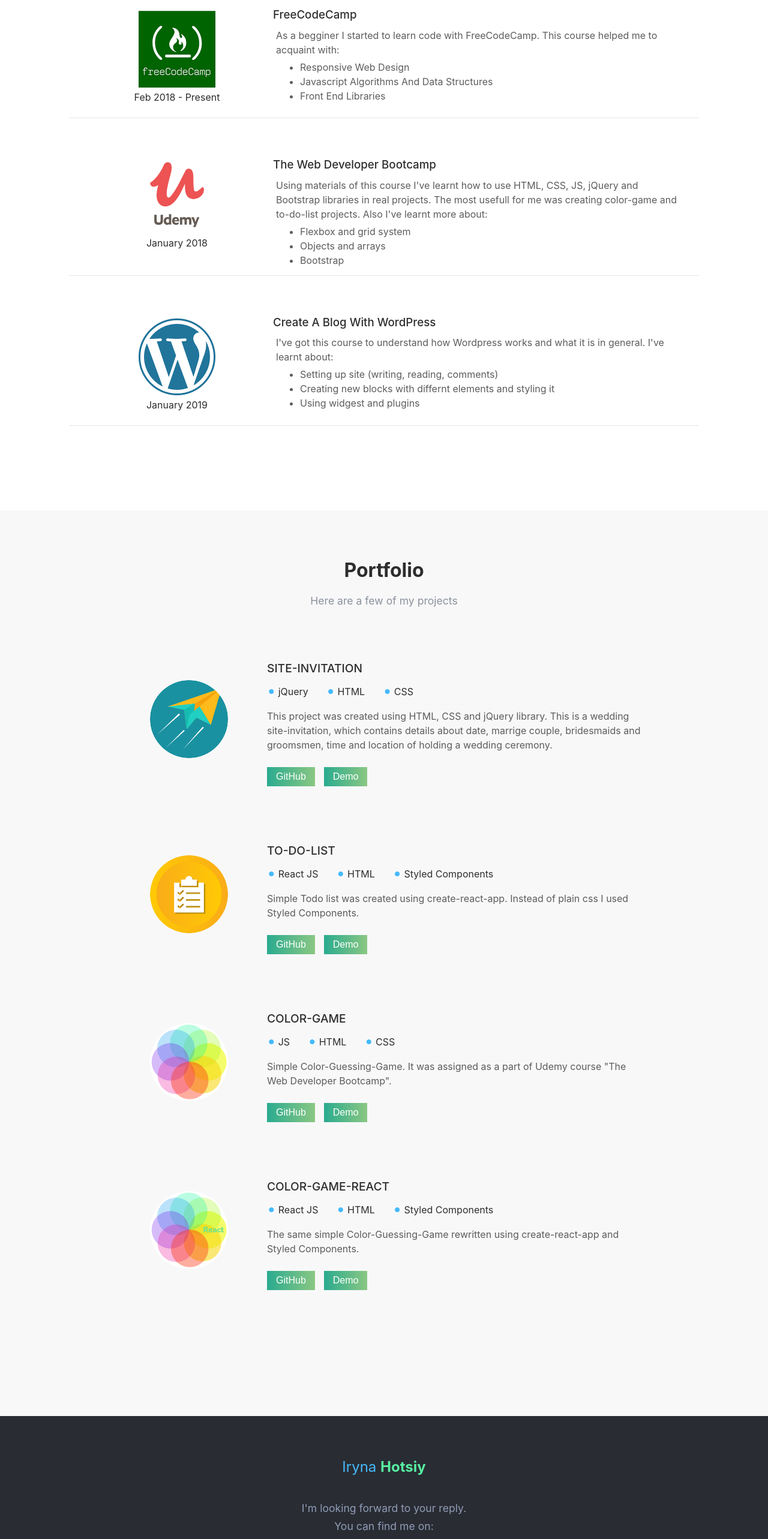
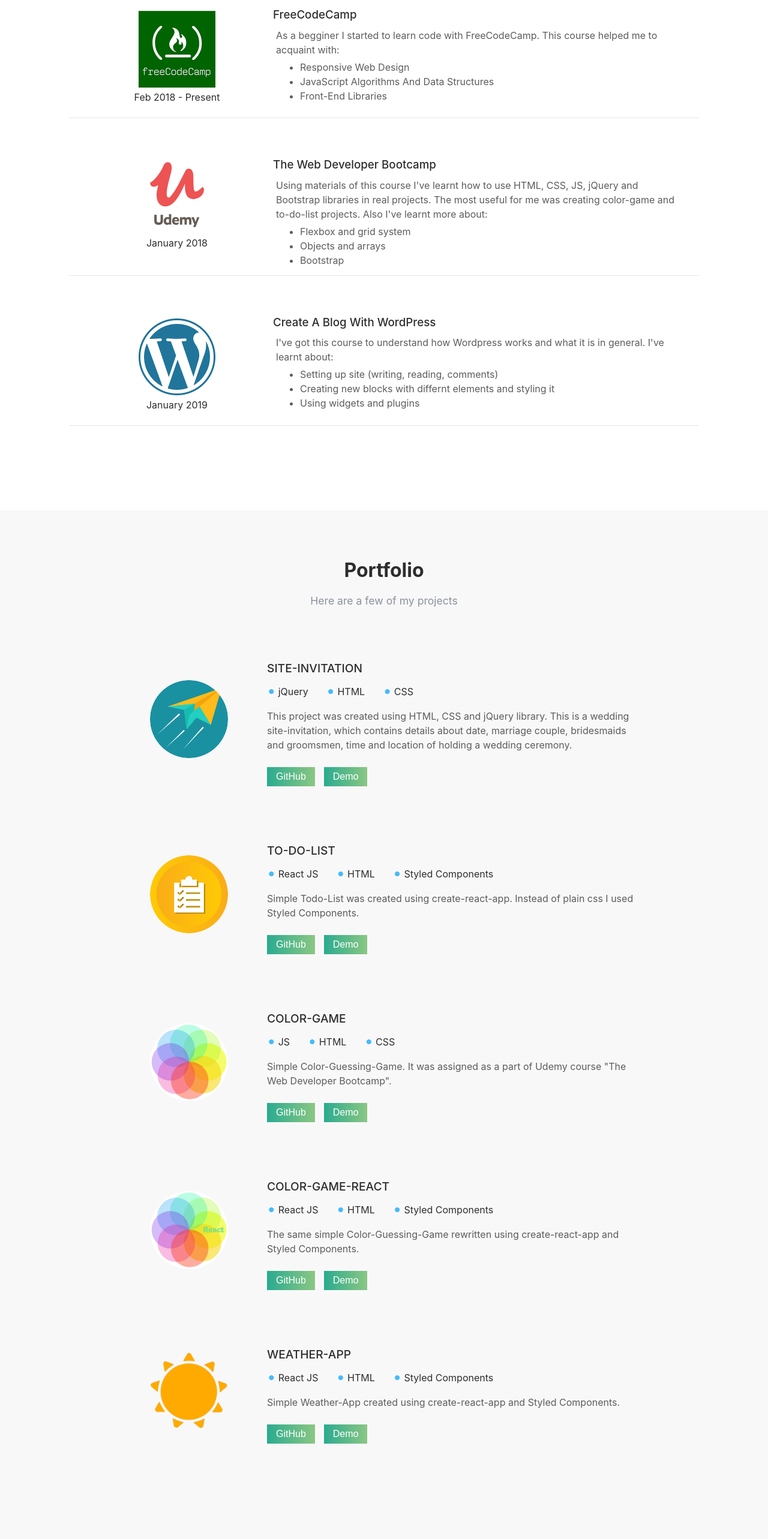
Before and after one commit to irynahotsiy/iHotsiy-Portfolio, a React (Create React App) app: page / in a window 1280 px wide. Shown: the part 1520-4086 px from the top of the page at 60% size. Built offline with nearby package versions, Linux system fonts and the light colour scheme.

Commit message:
add project "Weather"

```diff
--- a/src/db.js
+++ b/src/db.js
@@ -60,14 +60,14 @@
             "period": "Feb 2018 - Present",
             "title": "freeCodeCamp",
             "listTitle": "As a begginer I started to learn code with FreeCodeCamp. This course helped me to acquaint with: ",
-            "li": ["Responsive Web Design", "Javascript Algorithms And Data Structures", "Front End Libraries"]
+            "li": ["Responsive Web Design", "JavaScript Algorithms And Data Structures", "Front-End Libraries"]
         },
         {
             "id": "2",
             "img": require("./Photos/udemy.png"),
             "period": "January 2018",
             "title": "The web developer bootcamp",
-            "listTitle": "Using materials of this course I've learnt how to use HTML, CSS, JS, jQuery and Bootstrap libraries in real projects. The most usefull for me was creating color-game and to-do-list projects. Also I've learnt more about:",
+            "listTitle": "Using materials of this course I've learnt how to use HTML, CSS, JS, jQuery and Bootstrap libraries in real projects. The most useful for me was creating color-game and to-do-list projects. Also I've learnt more about:",
             "li": ["Flexbox and grid system", "Objects and arrays", "Bootstrap"],
         },
         {
@@ -76,7 +76,7 @@
             "period": "January 2019",
             "title": "Create a Blog with WordPress",
             "listTitle": "I've got this course to understand how Wordpress works and what it is in general. I've learnt about: ",
-            "li": ["Setting up site (writing, reading, comments)", "Creating new blocks with differnt elements and styling it", "Using widgest and plugins"],
+            "li": ["Setting up site (writing, reading, comments)", "Creating new blocks with differnt elements and styling it", "Using widgets and plugins"],
         }
     ],
     "projects": [{
@@ -84,7 +84,7 @@
             "img":  require("./Photos/invitation.png"),
             "title": "Site-invitation",
             "content": ["jQuery", "HTML", "CSS"],
-            "description": "This project was created using HTML, CSS and jQuery library. This is a wedding site-invitation, which contains details about date, marrige couple, bridesmaids and groomsmen, time and location of holding a wedding ceremony.",
+            "description": "This project was created using HTML, CSS and jQuery library. This is a wedding site-invitation, which contains details about date, marriage couple, bridesmaids and groomsmen, time and location of holding a wedding ceremony.",
             "github": "https://github.com/irynahotsiy/site-invitation",
             "demo": "https://irynahotsiy.github.io/site-invitation"
         },
@@ -93,7 +93,7 @@
             "img":  require("./Photos/todo.png"),
             "title": "To-do-list",
             "content": ["React JS", "HTML", "Styled Components"],
-            "description": "Simple Todo list was created using create-react-app. Instead of plain css I used Styled Components.",
+            "description": "Simple Todo-List was created using create-react-app. Instead of plain css I used Styled Components.",
             "github": "https://github.com/irynahotsiy/to-do-list",
             "demo": "https://toddddo-list.netlify.com"
         },
@@ -116,6 +116,15 @@
             "github": "https://github.com/irynahotsiy/color-game-react",
             "demo": "https://color-game-react.netlify.com"
 
+        },
+        {
+            "id": "5",
+            "img": require("./Photos/weather.png"),
+            "title": "Weather-App",
+            "content": ["React JS", "HTML", "Styled Components"],
+            "description": "Simple Weather-App created using create-react-app and Styled Components.",
+            "github": "https://github.com/irynahotsiy/Weather",
+            "demo": "https://weather-coords.netlify.com"
         }
     ],
     "social": [{
```
Also changed, not shown: src/Photos/weather.png (added).
